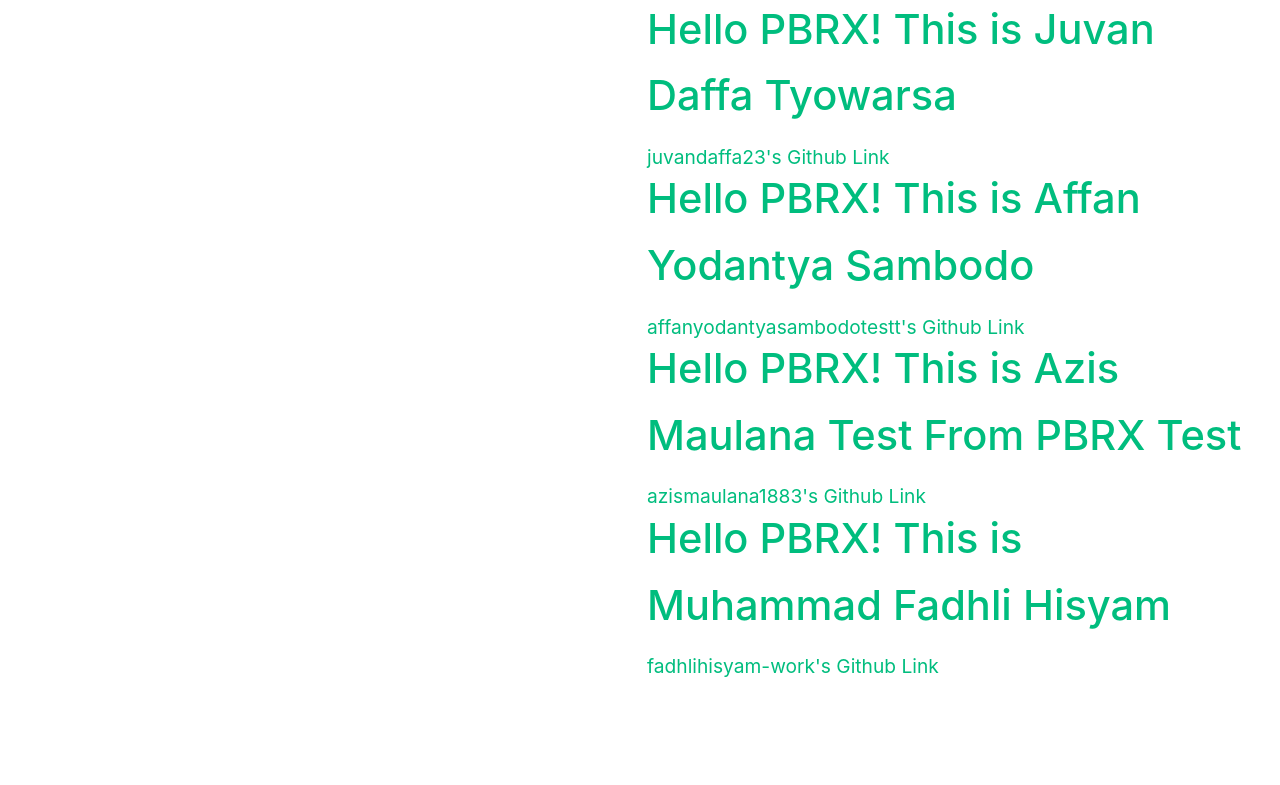
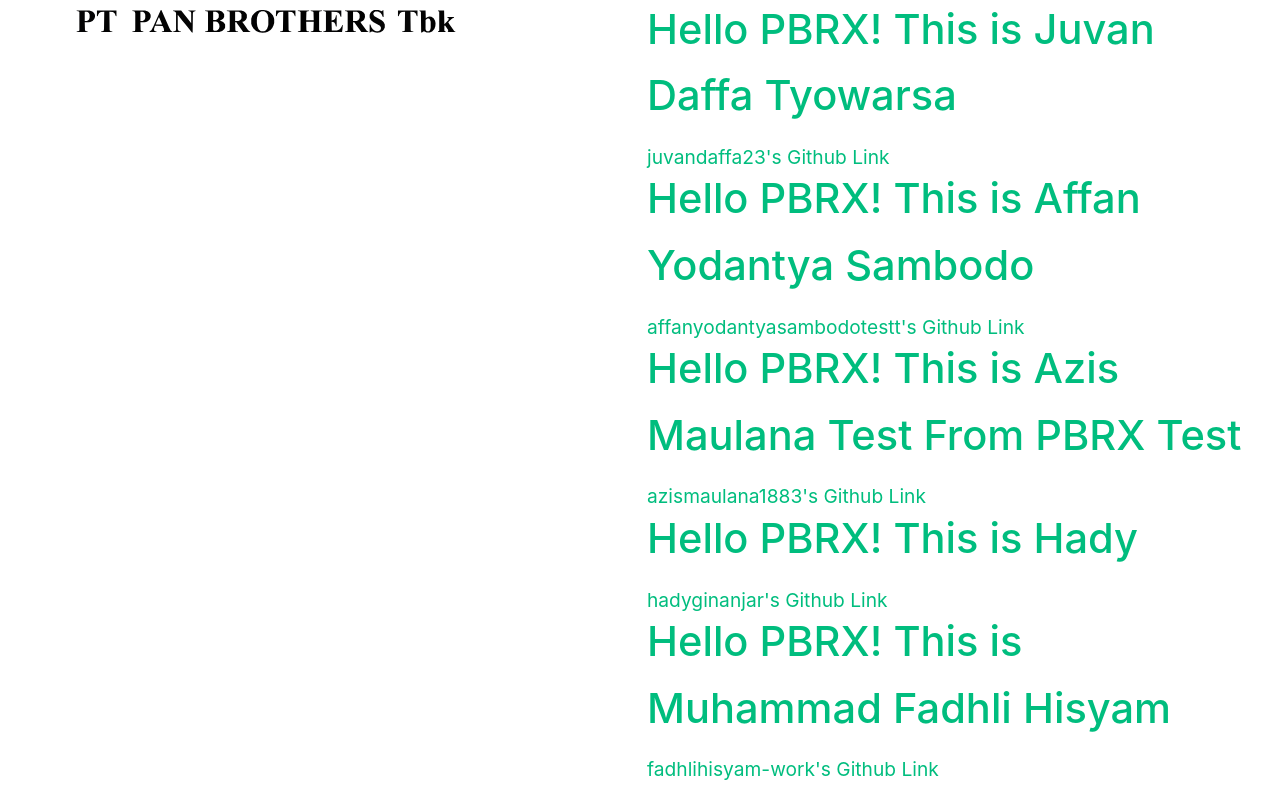
Before and after one commit to emiliosetiadarma/onboarding, a Vue app: page / in a window 1280 px wide. Shown: the part 913-1698 px from the top of the page. Before the commit the page ends 1595 px from the top, so only its background shows below. Built offline with nearby package versions, Linux system fonts and the light colour scheme.

Commit message:
< 309 >: onboarding untuk user <hadyginanjar> (#10)
Co-authored-by: Emilio Setiadarma <51312775+emiliosetiadarma@users.noreply.github.com>

```diff
--- a/src/App.vue
+++ b/src/App.vue
@@ -51,6 +51,9 @@
                   username="azismaulana1883" />
     </div>
     <div class="wrapper">
+      <HelloWorld msg="Hello PBRX! This is Hady" github-link="https://github.com/hadyginanjar" username="hadyginanjar"/>
+    </div>
+    <div class="wrapper">
       <HelloWorld msg="Hello PBRX! This is Muhammad Fadhli Hisyam"
                   github-link="https://github.com/fadhlihisyam-work/"
                   username="fadhlihisyam-work" />
```
